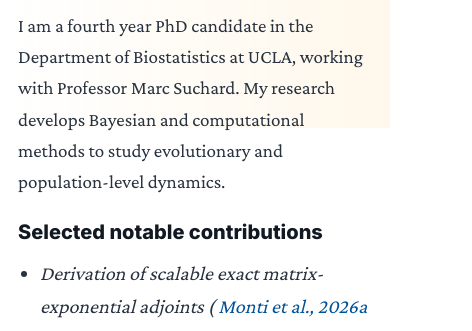
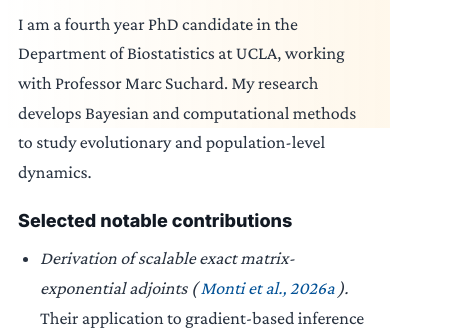
Before and after one commit to fil-monti/fil-monti.github.io, an Astro site in the folder astro-site/: page / in a window 390 px wide. Shown: the part 716-1047 px from the top of the page, 472 px wide, since content can reach past the window. Built offline with nearby package versions, Linux system fonts and the light colour scheme; Astro itself is replaced by a stand-in of ours.

Commit message:
Set mobile homepage text to 18px

```diff
--- a/astro-site/src/styles/global.css
+++ b/astro-site/src/styles/global.css
@@ -2303,6 +2303,12 @@ a.content-card:hover {
     font-size: 19px;
   }
 
+  .hero-lede,
+  .notable-contributions,
+  .notable-contributions strong {
+    font-size: 18px;
+  }
+
   .education-timeline {
     --timeline-x: 14px;
     --timeline-offset: 40px;
```
